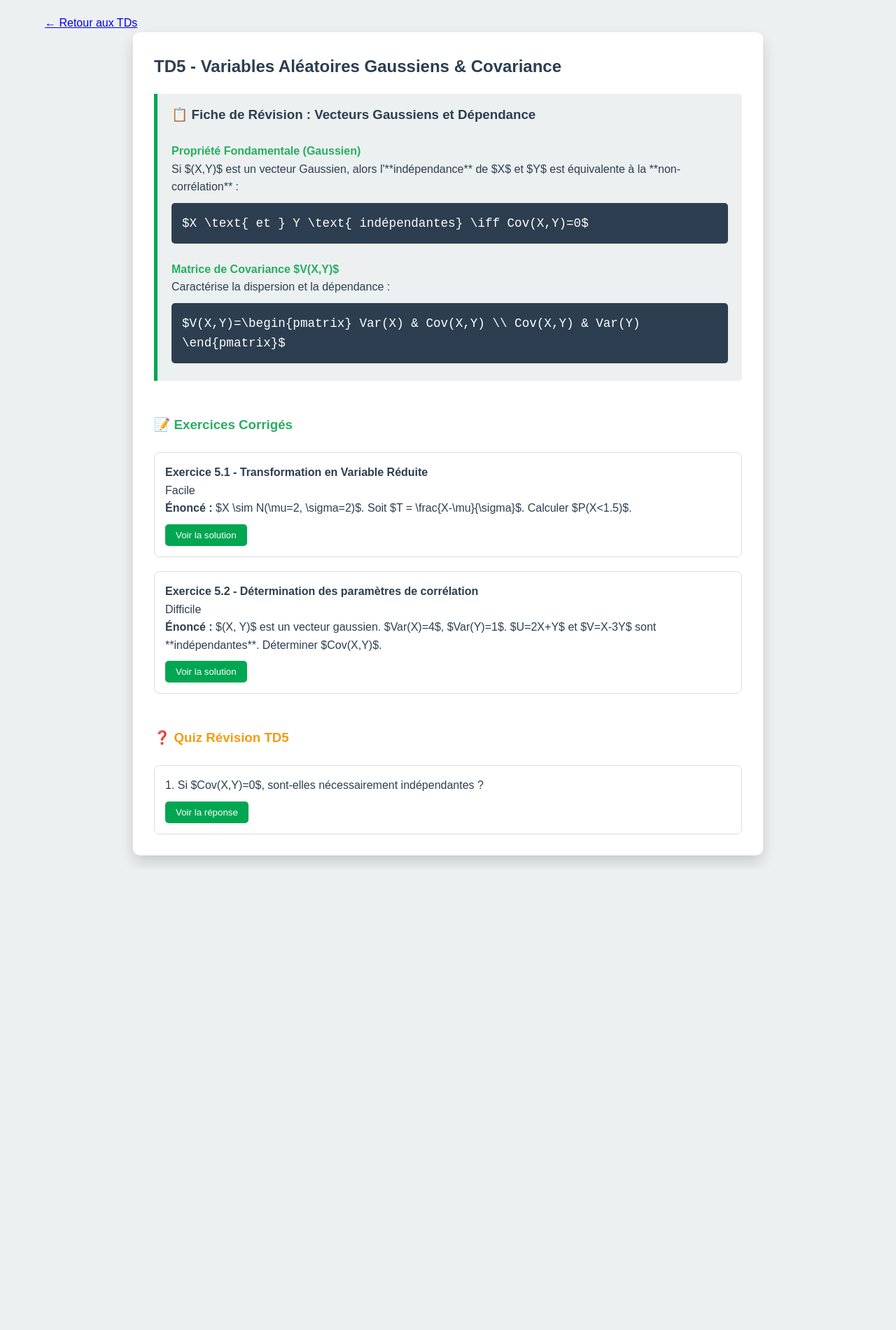
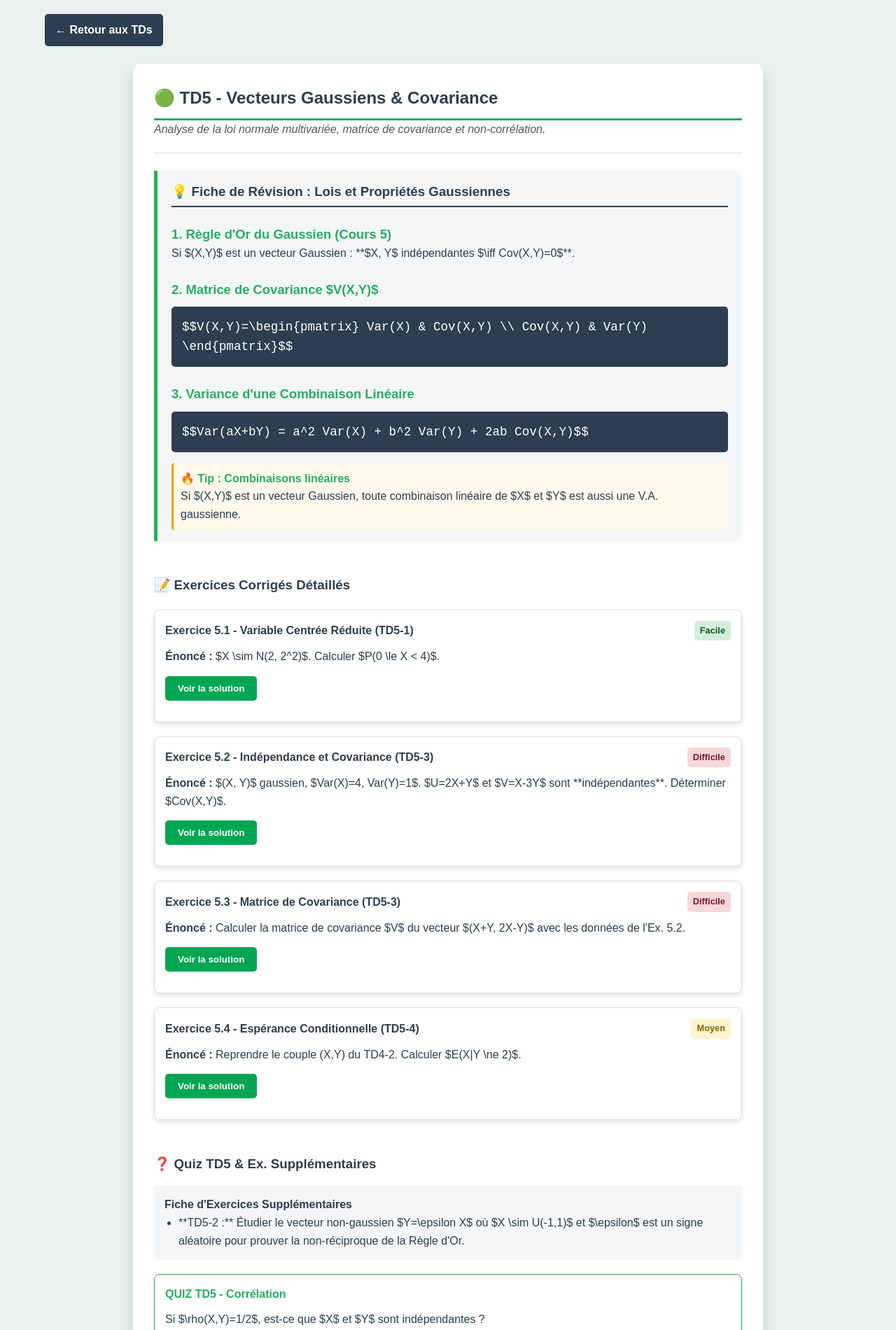
Before and after one commit to BNWHITE/BeReady, a plain HTML site: page td5.html in a window 1280 px wide. Shown: the top 1900 px of the page at 70% size. Before the commit the page ends 1242 px from the top, so only its background shows below. Drawn offline with Linux system fonts and the light colour scheme.

Commit message:
Update td5.html

```diff
--- a/td5.html
+++ b/td5.html
@@ -3,74 +3,120 @@
 <head>
     <meta charset="UTF-8">
     <meta name="viewport" content="width=device-width, initial-scale=1.0">
-    <title>TD5 - Variables Aléatoires Gaussiens & Covariance</title>
-    <link rel="stylesheet" href="style.css">
+    <title>TD5 - Vecteurs Gaussiens & Covariance</title>
+    <link rel="stylesheet" href="style2.css">
+    <script src="script.js"></script>
+    <style>
+        /* Styles thématiques TD5 */
+        .td-detail h2 { border-bottom: 3px solid var(--td-color-5); padding-bottom: 10px; }
+        .fiche-revision { border-left-color: var(--td-color-5); }
+        .fiche-revision h4 { color: var(--td-color-5); }
+        .solution.active { border-left-color: var(--td-color-5); background-color: #e6f7e8; }
+        .quiz-box { border: 1px solid var(--td-color-5); }
+        .quiz-box h4 { color: var(--td-color-5) !important; }
+    </style>
 </head>
 <body>
     <section id="td5" class="page active">
-        <a href="index.html#proba-tds" class="back-btn" data-page="proba">← Retour aux TDs</a>
-
+        <a href="index.html#proba-tds" class="back-btn">← Retour aux TDs</a>
         <div class="td-detail">
-            <h2>TD5 - Variables Aléatoires Gaussiens & Covariance</h2>
+            <h2>🟢 TD5 - Vecteurs Gaussiens & Covariance</h2>
+            <p class="section-description">Analyse de la loi normale multivariée, matrice de covariance et non-corrélation.</p>
+            <hr class="separator" style="margin: 20px 0;">
 
             <div class="fiche-revision">
-                <h3>📋 Fiche de Révision : Vecteurs Gaussiens et Dépendance</h3>
-                <h4 style="color: var(--green-dark); margin-top: 1.5rem;">Propriété Fondamentale (Gaussien)</h4>
-                <p>Si $(X,Y)$ est un vecteur Gaussien, alors l'**indépendance** de $X$ et $Y$ est équivalente à la **non-corrélation** :</p>
+                <h3>💡 Fiche de Révision : Lois et Propriétés Gaussiennes</h3>
+
+                <h4 class="td-theme-color">1. Règle d'Or du Gaussien (Cours 5)</h4>
+                <p>Si $(X,Y)$ est un vecteur Gaussien : **$X, Y$ indépendantes $\iff Cov(X,Y)=0$**.</p>
+
+                <h4 class="td-theme-color">2. Matrice de Covariance $V(X,Y)$</h4>
                 <div class="formula">
-                    $X \text{ et } Y \text{ indépendantes} \iff Cov(X,Y)=0$
+                    $$V(X,Y)=\begin{pmatrix} Var(X) & Cov(X,Y) \\ Cov(X,Y) & Var(Y) \end{pmatrix}$$
                 </div>
-                <h4 style="color: var(--green-dark); margin-top: 1.5rem;">Matrice de Covariance $V(X,Y)$</h4>
-                <p>Caractérise la dispersion et la dépendance :</p>
+
+                <h4 class="td-theme-color">3. Variance d'une Combinaison Linéaire</h4>
                 <div class="formula">
-                    $V(X,Y)=\begin{pmatrix} Var(X) & Cov(X,Y) \\ Cov(X,Y) & Var(Y) \end{pmatrix}$
+                    $$Var(aX+bY) = a^2 Var(X) + b^2 Var(Y) + 2ab Cov(X,Y)$$
+                </div>
+
+                <div class="example">
+                    <h4>🔥 Tip : Combinaisons linéaires</h4>
+                    <p>Si $(X,Y)$ est un vecteur Gaussien, toute combinaison linéaire de $X$ et $Y$ est aussi une V.A. gaussienne.</p>
                 </div>
             </div>
 
-            <h3 style="color: var(--green-dark); margin-top: 3rem; margin-bottom: 1.5rem;">📝 Exercices Corrigés</h3>
+            <h3 style="color: var(--primary-dark); margin-top: 3rem;">📝 Exercices Corrigés Détaillés</h3>
 
             <div class="exercice">
-                <div class="exercice-header">
-                    <h4>Exercice 5.1 - Transformation en Variable Réduite</h4>
-                    <span class="difficulty facile">Facile</span>
-                </div>
-                <p><strong>Énoncé :</strong> $X \sim N(\mu=2, \sigma=2)$. Soit $T = \frac{X-\mu}{\sigma}$. Calculer $P(X<1.5)$.</p>
+                <div class="exercice-header"><h4>Exercice 5.1 - Variable Centrée Réduite (TD5-1)</h4><span class="difficulty facile">Facile</span></div>
+                <p><strong>Énoncé :</strong> $X \sim N(2, 2^2)$. Calculer $P(0 \le X < 4)$.</p>
                 <button class="toggle-solution">Voir la solution</button>
                 <div class="solution">
-                    <p>La variable $T$ suit la **Loi Normale Centrée Réduite** $T \sim N(0, 1)$.</p>
+                    <p>On centre et réduit $T = (X-2)/2$.</p>
                     <div class="formula">
-                        $P(X<1.5) = P(T<\frac{1.5-2}{2}) = P(T<-0.25) \approx \mathbf{0.4013}$
+                        $$P(0 \le X < 4) = P\left(\frac{0-2}{2} \le T < \frac{4-2}{2}\right) = P(-1 \le T < 1)$$
+                        $$P(-1 \le T < 1) = P(T<1) - P(T \le -1) = P(T<1) - (1 - P(T \le 1))$$
+                    </div>
+                    <p>En utilisant la table $P(T \le 1) \approx 0.8413$ : $P(-1 \le T < 1) = 2 \times P(0 \le T < 1) = 2 \times (0.8413 - 0.5) = \mathbf{0.6826}$ (TD5-1 d)).</p>
+                </div>
+            </div>
+
+            <div class="exercice">
+                <div class="exercice-header"><h4>Exercice 5.2 - Indépendance et Covariance (TD5-3)</h4><span class="difficulty difficile">Difficile</span></div>
+                <p><strong>Énoncé :</strong> $(X, Y)$ gaussien, $Var(X)=4, Var(Y)=1$. $U=2X+Y$ et $V=X-3Y$ sont **indépendantes**. Déterminer $Cov(X,Y)$.</p>
+                <button class="toggle-solution">Voir la solution</button>
+                <div class="solution">
+                    <p>L'indépendance $\iff Cov(U, V) = 0$. Utilisation de la bilinéarité de $Cov$ :</p>
+                    <div class="formula">
+                        $$Cov(U, V) = 2 Cov(X, X) + (1 \cdot 1 - 2 \cdot 3) Cov(X, Y) - 3 Cov(Y, Y) = 0$$<br>
+                        $$2 Var(X) - 5 Cov(X, Y) - 3 Var(Y) = 0 \implies 8 - 5 Cov(X, Y) - 3 = 0$$<br>
+                        $$Cov(X,Y) = \mathbf{1}$$
                     </div>
                 </div>
             </div>
 
             <div class="exercice">
-                <div class="exercice-header">
-                    <h4>Exercice 5.2 - Détermination des paramètres de corrélation</h4>
-                    <span class="difficulty difficile">Difficile</span>
-                </div>
-                <p><strong>Énoncé :</strong> $(X, Y)$ est un vecteur gaussien. $Var(X)=4$, $Var(Y)=1$. $U=2X+Y$ et $V=X-3Y$ sont **indépendantes**. Déterminer $Cov(X,Y)$.</p>
+                <div class="exercice-header"><h4>Exercice 5.3 - Matrice de Covariance (TD5-3)</h4><span class="difficulty difficile">Difficile</span></div>
+                <p><strong>Énoncé :</strong> Calculer la matrice de covariance $V$ du vecteur $(X+Y, 2X-Y)$ avec les données de l'Ex. 5.2.</p>
                 <button class="toggle-solution">Voir la solution</button>
                 <div class="solution">
-                    <p>Puisque $U$ et $V$ sont indépendantes, $Cov(U, V) = 0$.</p>
+                    <p>1. $Var(X+Y) = Var(X)+Var(Y)+2Cov(X,Y) = 4+1+2(1) = 7$.</p>
+                    <p>2. $Var(2X-Y) = 4Var(X)+Var(Y)-4Cov(X,Y) = 16+1-4(1) = 13$.</p>
+                    <p>3. $Cov(X+Y, 2X-Y) = 2Var(X) - Var(Y) + Cov(X,Y) = 2(4) - 1 + 1 = 8$.</p>
+                    <div class="formula">$$V = \begin{pmatrix} 7 & 8 \\ 8 & 13 \end{pmatrix}$$</div>
+                </div>
+            </div>
+
+            <div class="exercice">
+                <div class="exercice-header"><h4>Exercice 5.4 - Espérance Conditionnelle (TD5-4)</h4><span class="difficulty moyen">Moyen</span></div>
+                <p><strong>Énoncé :</strong> Reprendre le couple (X,Y) du TD4-2. Calculer $E(X|Y \ne 2)$.</p>
+                <button class="toggle-solution">Voir la solution</button>
+                <div class="solution">
+                    <p>$P(Y \ne 2) = 1 - P(Y=2) = 1 - 0.20 = 0.80$.</p>
                     <div class="formula">
-                        $Cov(2X+Y, X-3Y) = 2 Var(X) - 5 Cov(X, Y) - 3 Var(Y) = 0$<br>
-                        $2(4) - 5 Cov(X, Y) - 3(1) = 0 \implies 5 - 5 Cov(X, Y) = 0$<br>
-                        $Cov(X,Y) = \mathbf{1}$
+                        $$P(X=-2|Y \ne 2) = \frac{P(X=-2, Y \ne 2)}{0.8} = \frac{0.2+0.2}{0.8} = 0.5$$<br>
+                        $$E(X|Y \ne 2) = (-2)(0.5) + (0)(0.25) + (1)(0.25) = \mathbf{-0.75}$$
                     </div>
                 </div>
             </div>
 
-            <h3 style="color: var(--orange); margin-top: 3rem; margin-bottom: 1.5rem;">❓ Quiz Révision TD5</h3>
-            <div class="exercice">
-                <p>1. Si $Cov(X,Y)=0$, sont-elles nécessairement indépendantes ?</p>
+            <h3 style="color: var(--primary-dark); margin-top: 3rem;">❓ Quiz TD5 & Ex. Supplémentaires</h3>
+            <div class="topic-card">
+                <h4>Fiche d'Exercices Supplémentaires</h4>
+                <ul style="padding-left: 20px;">
+                    <li>**TD5-2 :** Étudier le vecteur non-gaussien $Y=\epsilon X$ où $X \sim U(-1,1)$ et $\epsilon$ est un signe aléatoire pour prouver la non-réciproque de la Règle d'Or.</li>
+                </ul>
+            </div>
+            <div class="exercice quiz-box">
+                <div class="exercice-header"><h4 style="color: var(--td-color-5);">QUIZ TD5 - Corrélation</h4></div>
+                <p>Si $\rho(X,Y)=1/2$, est-ce que $X$ et $Y$ sont indépendantes ?</p>
                 <button class="toggle-solution">Voir la réponse</button>
                 <div class="solution">
-                    <p>**Réponse :** Non, sauf si elles forment un vecteur Gaussien.</p>
+                    <p>Réponse : Non. Un coefficient de corrélation non nul ($\ne 0$) indique une dépendance linéaire, donc une dépendance tout court.</p>
                 </div>
             </div>
         </div>
     </section>
-    <script src="script.js"></script>
 </body>
 </html>
```
